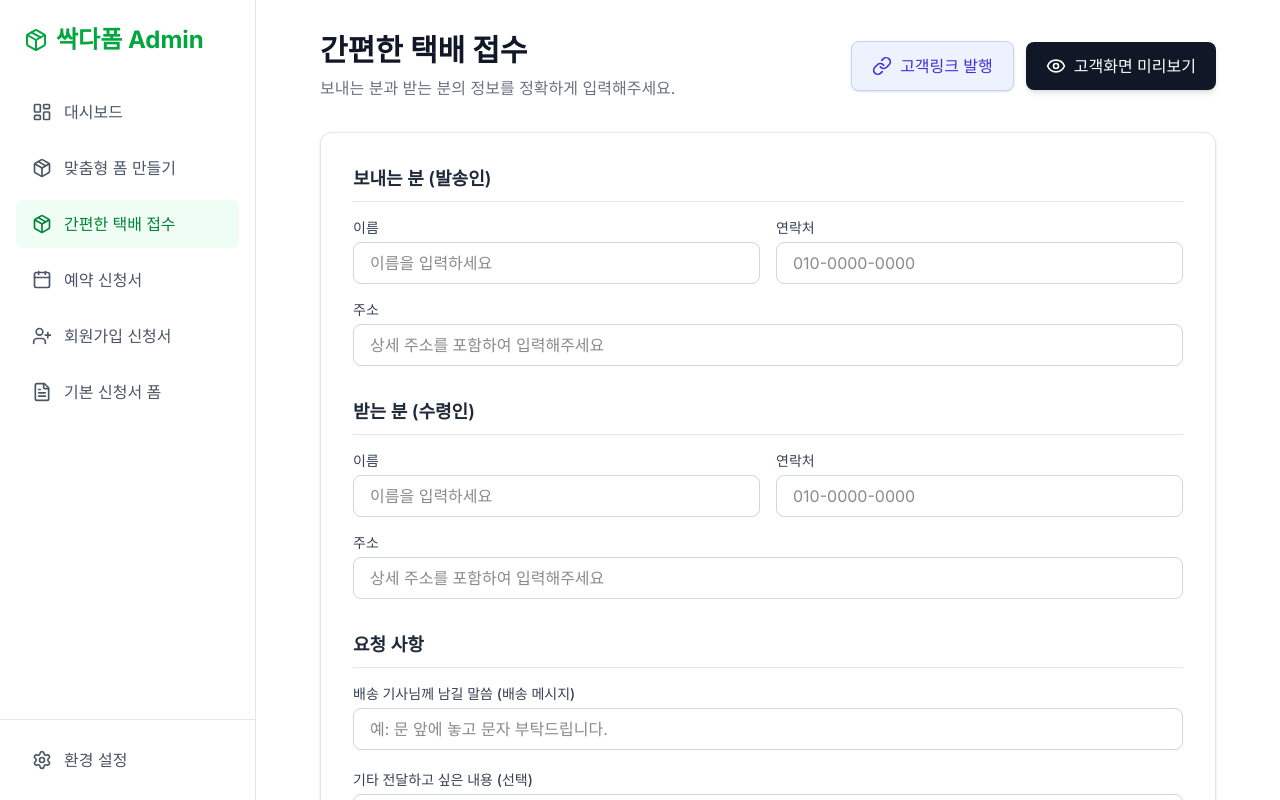
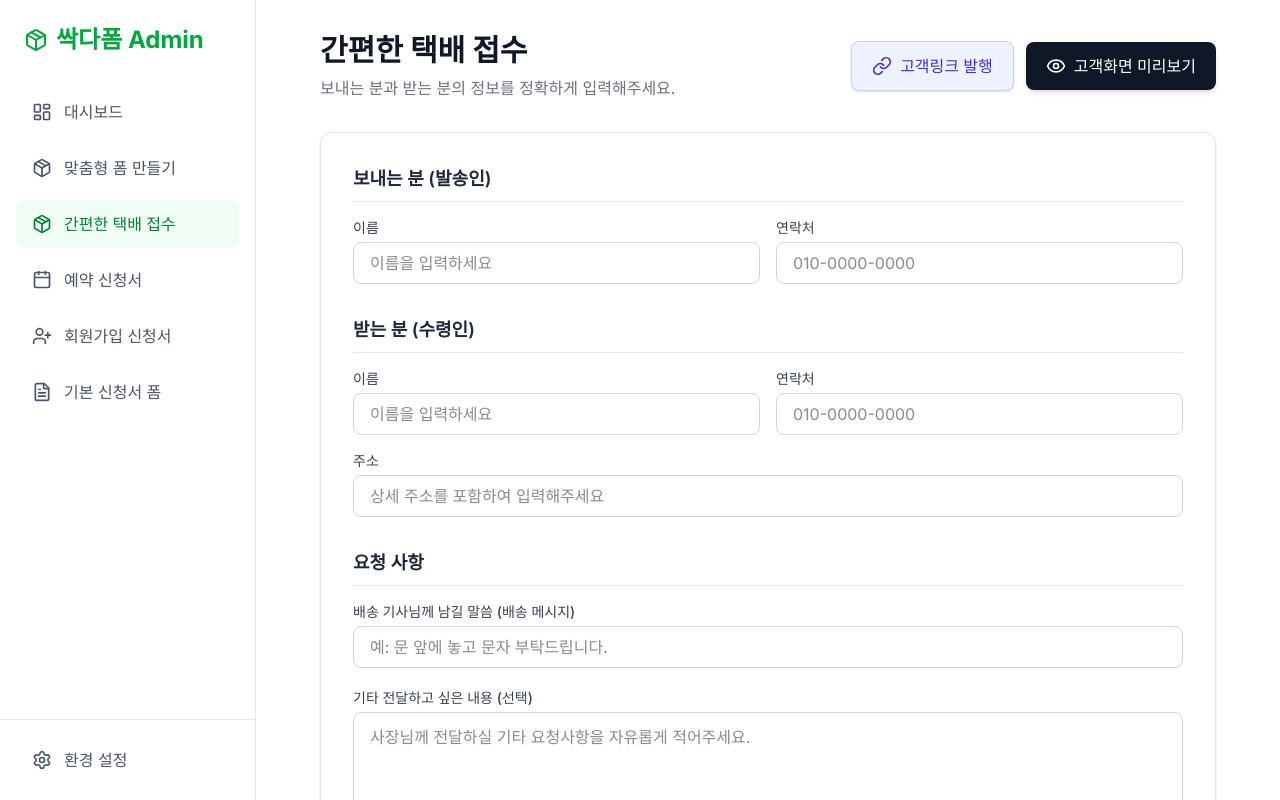
Before and after one commit to hannune-s/ssakdaform, a Next.js app: page /form-delivery in a window 1280 px wide. Shown: the top 800 px of the page. Built offline with nearby package versions, Linux system fonts and the light colour scheme.

Commit message:
refactor: 택배 접수 폼에서 불필요한 '보내는 분 주소' 필드 제거

```diff
--- a/src/app/form-delivery/page.tsx
+++ b/src/app/form-delivery/page.tsx
@@ -7,7 +7,6 @@ export default function DeliveryForm() {
     const fields = [
       { id: 1, type: 'text', label: '보내는 분 - 이름', placeholder: '이름을 입력하세요', required: true },
       { id: 2, type: 'phone', label: '보내는 분 - 연락처', placeholder: '010-0000-0000', required: true },
-      { id: 3, type: 'address', label: '보내는 분 - 주소', placeholder: '주소를 검색해주세요', required: true },
       { id: 4, type: 'text', label: '받는 분 - 이름', placeholder: '이름을 입력하세요', required: true },
       { id: 5, type: 'phone', label: '받는 분 - 연락처', placeholder: '010-0000-0000', required: true },
       { id: 6, type: 'address', label: '받는 분 - 주소', placeholder: '주소를 검색해주세요', required: true },
@@ -68,8 +67,8 @@ export default function DeliveryForm() {
       <div className="bg-white p-5 md:p-8 rounded-xl border border-gray-200 shadow-sm">
         <form className="space-y-8">
 
-          {/* 보내는 사람 */}
-          <section>
+          {/* 보내는 분 */}
+          <section className="mb-8">
             <h2 className="text-lg font-semibold text-gray-800 mb-4 border-b border-gray-200 pb-2">보내는 분 (발송인)</h2>
             <div className="grid grid-cols-1 md:grid-cols-2 gap-4">
               <div>
@@ -79,10 +78,6 @@ export default function DeliveryForm() {
               <div>
                 <label className="block text-sm font-medium text-gray-700 mb-1">연락처</label>
                 <input type="tel" className="w-full px-4 py-2 border border-gray-300 rounded-lg focus:ring-2 focus:ring-green-500 outline-none" placeholder="010-0000-0000" />
-              </div>
-              <div className="md:col-span-2">
-                <label className="block text-sm font-medium text-gray-700 mb-1">주소</label>
-                <input type="text" className="w-full px-4 py-2 border border-gray-300 rounded-lg focus:ring-2 focus:ring-green-500 outline-none" placeholder="상세 주소를 포함하여 입력해주세요" />
               </div>
             </div>
           </section>
```
